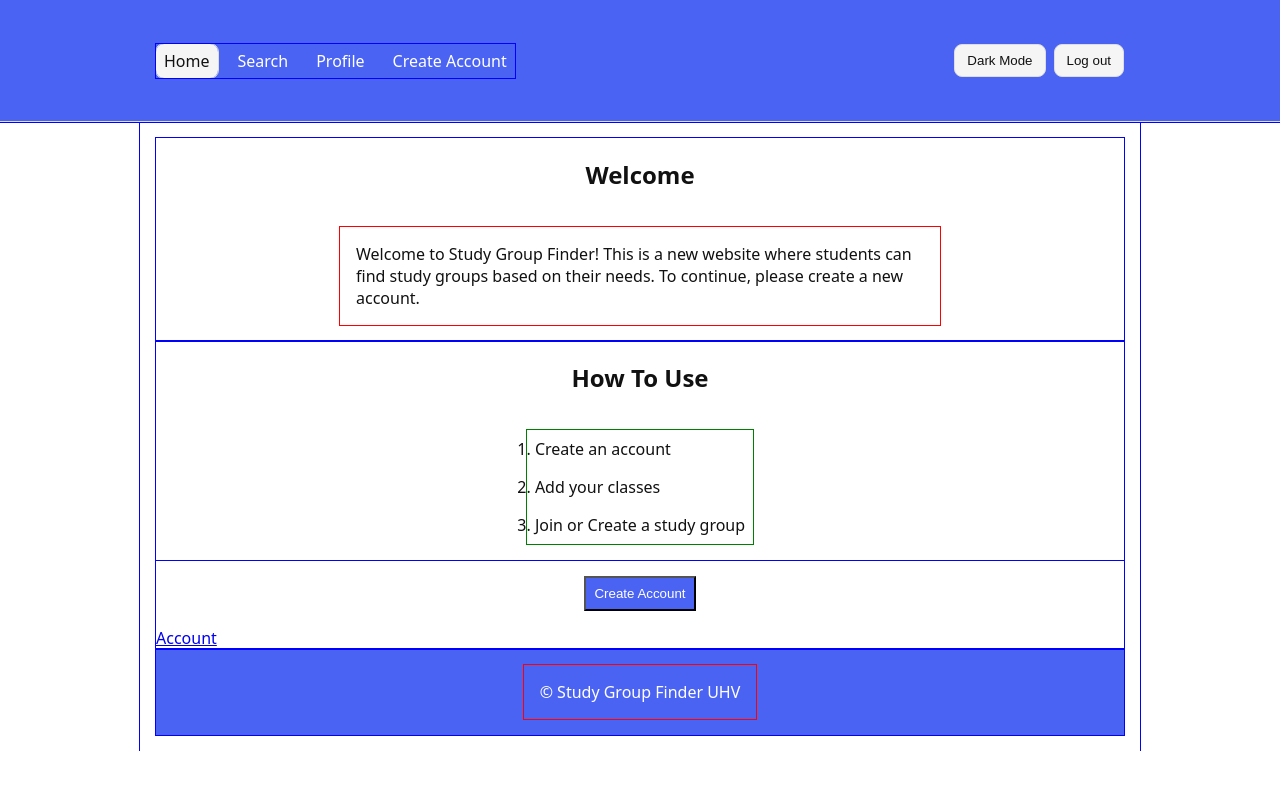
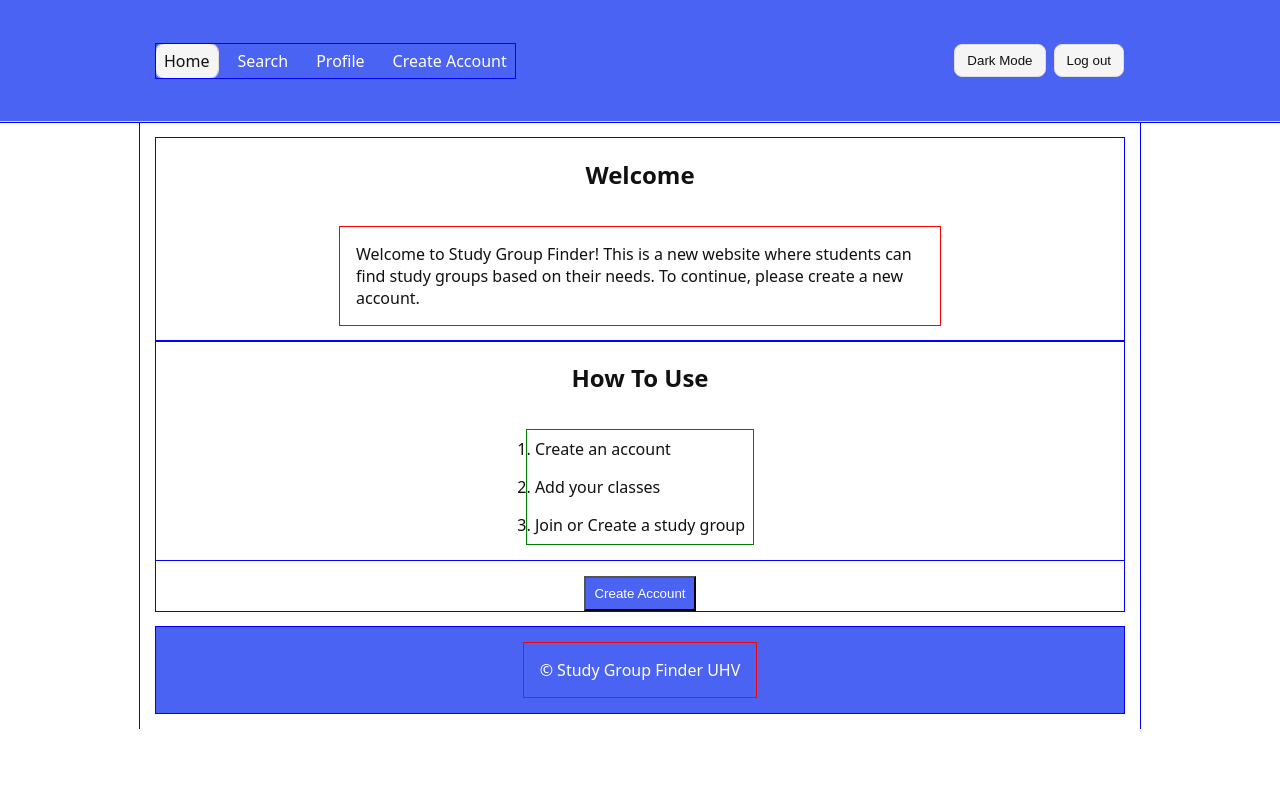
Before and after one commit to RmaUriel/437-ProjMilestone, a React (Vite) app in the folder frontend/: page / in a window 1280 px wide. Shown: the top 790 px of the page. Built offline with nearby package versions, Linux system fonts and the light colour scheme.

Commit message:
removed link

```diff
--- a/frontend/src/pages/Homepage.jsx
+++ b/frontend/src/pages/Homepage.jsx
@@ -28,11 +28,7 @@ export default function HomePage() {
                     Create Account
                 </button>
 
-                {/* Temporary links (optional) — you can delete once your button UX is enough */}
-                <div style={{ marginTop: 12, display: "flex", gap: 12, flexWrap: "wrap" }}>
-                    <Link to="/create-account">Account</Link>
 
-                </div>
             </main>
 
             <footer>
```
